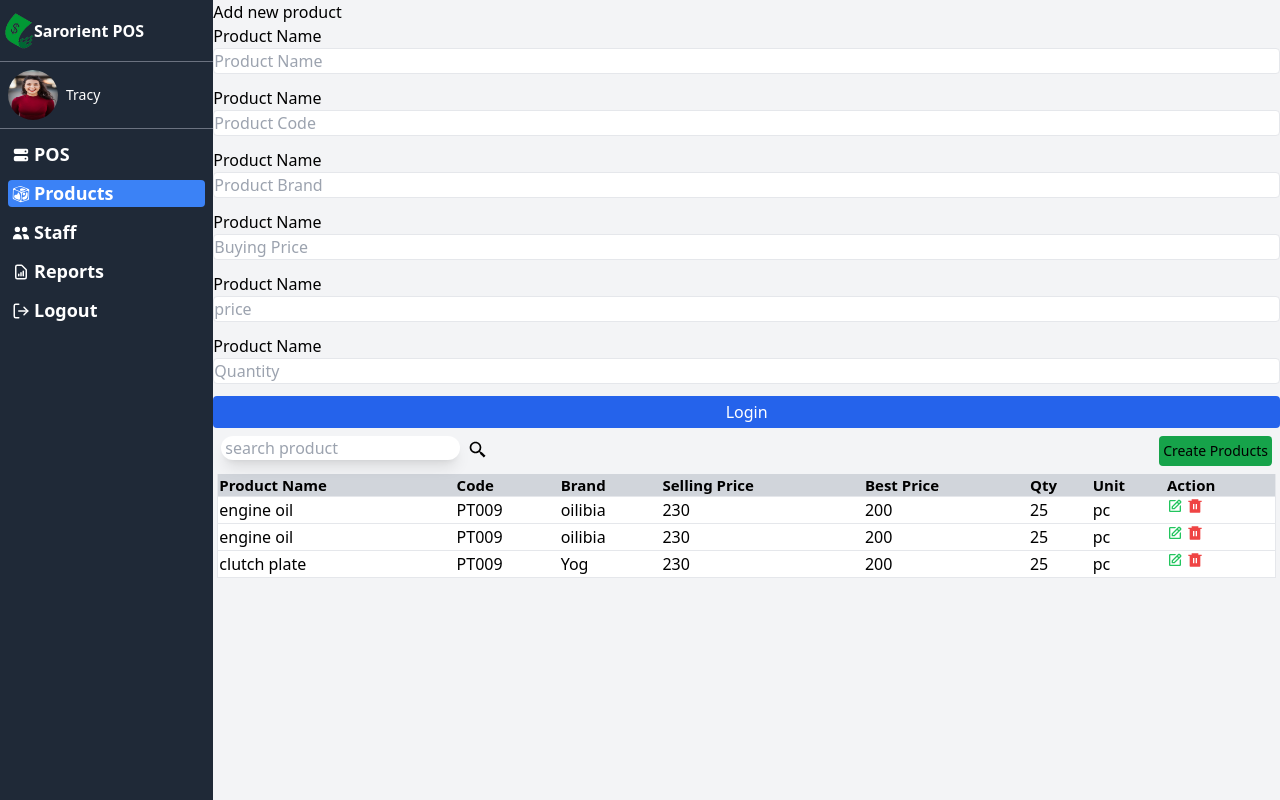
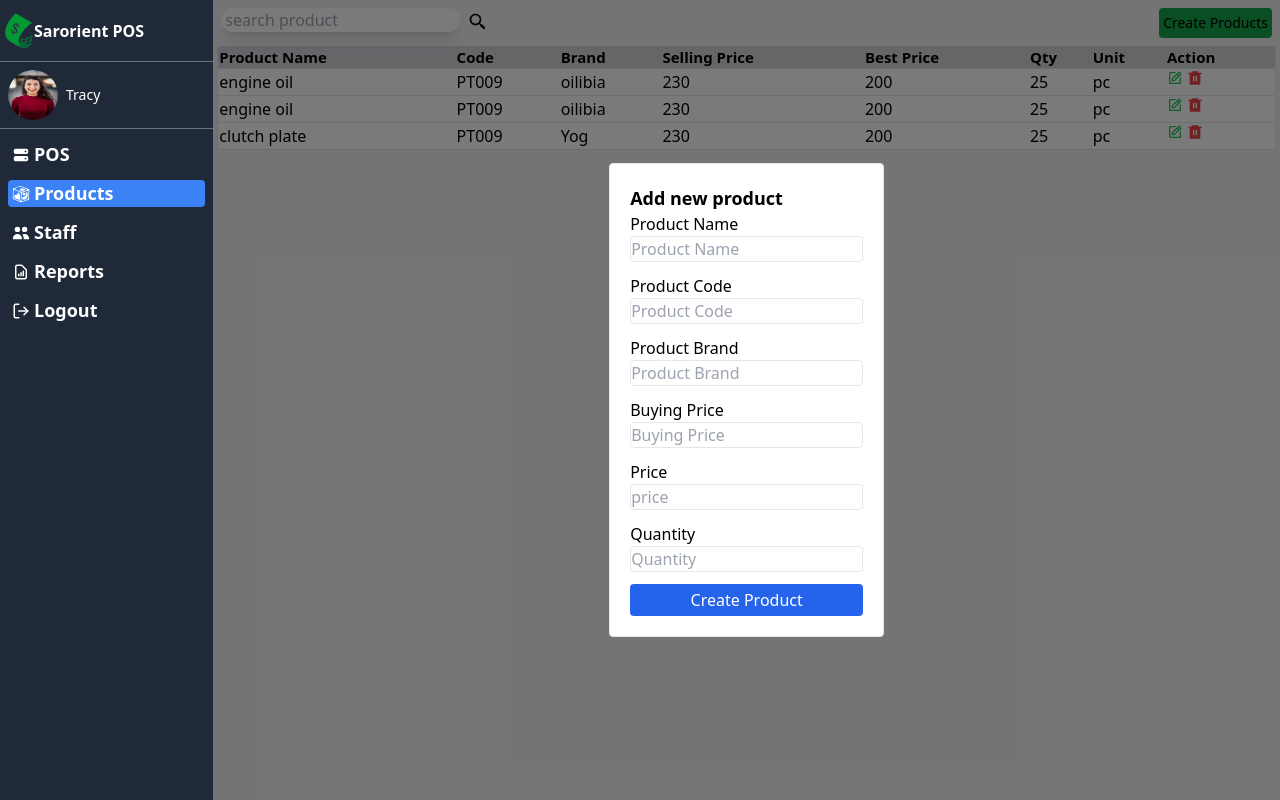
Before and after one commit to saretoduncan/sarorient-pos, a Next.js app: page /main/products in a window 1280 px wide. Built offline with nearby package versions, Linux system fonts and the light colour scheme.

Commit message:
complete create product  form  validation

```diff
--- a/app/components/Create_Product.tsx
+++ b/app/components/Create_Product.tsx
@@ -1,18 +1,22 @@
 "use client";
 import { SubmitHandler, useForm } from "react-hook-form";
-
+import { IProduct } from "../interfaces/IProducts";
 export default function Create_Product() {
   const {
     register,
     handleSubmit,
     formState: { errors },
-  } = useForm<any>();
+  } = useForm<IProduct>();
+
+  const handleSubmitProduct: SubmitHandler<IProduct> = (productInfo) => {
+    console.log(productInfo);
+  };
   return (
     <>
-      <section className="">
-        <h3>Add new product</h3>
+      <section className="" >
+        <h3 className="font-bold text-lg">Add new product</h3>
         <div>
-          <form>
+          <form onSubmit={handleSubmit(handleSubmitProduct)}>
             <div className="flex flex-col mb-3">
               <label htmlFor="productName">Product Name</label>
               <input
@@ -21,109 +25,109 @@ export default function Create_Product() {
                 type="text"
                 required
                 className=" border border-gray-200 rounded focus:outline-none focus:ring focus:border-blue-500 focus:rounded-sm "
-                {...register("productName", {
+                {...register("product", {
                   required: true,
                 })}
               />
-              {/* {errors.username && (
+              {errors.product && (
                 <span className="text-red-500 text-sm">
-                    {errors.username.message}
+                  {errors.product.message}
                 </span>
-                )} */}
+              )}
             </div>
             <div className="flex flex-col mb-3">
-              <label htmlFor="productCode">Product Name</label>
+              <label htmlFor="productCode">Product Code</label>
               <input
                 placeholder="Product Code"
                 id="productCode"
                 type="text"
                 required
                 className=" border border-gray-200 rounded focus:outline-none focus:ring focus:border-blue-500 focus:rounded-sm "
-                {...register("productCode", {
+                {...register("code", {
                   required: true,
                 })}
               />
-              {/* {errors.username && (
+              {errors.code && (
                 <span className="text-red-500 text-sm">
-                    {errors.username.message}
+                  {errors.code.message}
                 </span>
-                )} */}
+              )}
             </div>
 
             <div className="flex flex-col mb-3">
-              <label htmlFor="productBrand">Product Name</label>
+              <label htmlFor="productBrand">Product Brand</label>
               <input
                 placeholder="Product Brand"
                 id="productName"
                 type="text"
                 required
                 className=" border border-gray-200 rounded focus:outline-none focus:ring focus:border-blue-500 focus:rounded-sm "
-                {...register("productBrand", {
+                {...register("brand", {
                   required: true,
                 })}
               />
-              {/* {errors.username && (
+              {errors.brand && (
                 <span className="text-red-500 text-sm">
-                    {errors.username.message}
+                  {errors.brand.message}
                 </span>
-                )} */}
+              )}
             </div>
 
             <div className="flex flex-col mb-3">
-              <label htmlFor="buyingPrice">Product Name</label>
+              <label htmlFor="buyingPrice">Buying Price</label>
               <input
                 placeholder="Buying Price"
                 id="buyingPrice"
                 type="number"
                 required
                 className=" border border-gray-200 rounded focus:outline-none focus:ring focus:border-blue-500 focus:rounded-sm "
-                {...register("productName", {
+                {...register("buyingPrice", {
                   required: true,
                 })}
               />
-              {/* {errors.username && (
+              {errors.buyingPrice && (
                 <span className="text-red-500 text-sm">
-                    {errors.username.message}
+                  {errors.buyingPrice.message}
                 </span>
-                )} */}
+              )}
             </div>
 
             <div className="flex flex-col mb-3">
-              <label htmlFor="price">Product Name</label>
+              <label htmlFor="price">Price</label>
               <input
                 placeholder="price"
                 id="price"
                 type="number"
                 required
                 className=" border border-gray-200 rounded focus:outline-none focus:ring focus:border-blue-500 focus:rounded-sm "
-                {...register("productName", {
+                {...register("price", {
                   required: true,
                 })}
               />
-              {/* {errors.username && (
+              {errors.price && (
                 <span className="text-red-500 text-sm">
-                    {errors.username.message}
+                  {errors.price.message}
                 </span>
-                )} */}
+              )}
             </div>
 
             <div className="flex flex-col mb-3">
-              <label htmlFor="productQuantity">Product Name</label>
+              <label htmlFor="productQuantity">Quantity</label>
               <input
                 placeholder="Quantity"
                 id="productQuantity"
                 type="number"
                 required
                 className=" border border-gray-200 rounded focus:outline-none focus:ring focus:border-blue-500 focus:rounded-sm "
-                {...register("productName", {
+                {...register("quantity", {
                   required: true,
                 })}
               />
-              {/* {errors.username && (
+              {errors.quantity && (
                 <span className="text-red-500 text-sm">
-                    {errors.username.message}
+                  {errors.quantity.message}
                 </span>
-                )} */}
+              )}
             </div>
 
             <div>
@@ -131,7 +135,7 @@ export default function Create_Product() {
                 type="submit"
                 className="bg-blue-600 rounded text-white py-1 w-full"
               >
-                Login
+                Create Product
               </button>
             </div>
           </form>
--- a/app/components/ProductsTable.tsx
+++ b/app/components/ProductsTable.tsx
@@ -5,9 +5,13 @@ import Create_Product from "./Create_Product";
 const Products_table: React.FC<{}> = () => {
   return (
     <>
-      <main className="relative">
-        <section className="p"></section>
-        <Create_Product/>
+      <main className="relative h-screen">
+        <section className="absolute top-0 left-0 bottom-0 right-0 bg-[rgba(0,0,0,0.52)] flex justify-center">
+          {" "}
+          <div className="my-auto border rounded bg-white p-5">
+            <Create_Product />
+          </div>
+        </section>
 
         <section className="grid grid-cols-2 p-2">
           <div className="flex space-x-1">
--- a/app/interfaces/IProducts.ts
+++ b/app/interfaces/IProducts.ts
@@ -1,7 +1,8 @@
-export interface Product{
+export interface IProduct{
     product:string,
     brand:string,
     buyingPrice:number,
+    code:string,
     price:number,
     quantity:number
 }
--- a/package.json
+++ b/package.json
@@ -20,6 +20,7 @@
     "react-dom": "18.2.0",
     "react-hook-form": "^7.43.9",
     "react-hook-form-resolvers": "^0.0.1",
+    "react-icons": "^4.8.0",
     "tailwindcss": "3.3.2",
     "typescript": "5.0.4",
     "yup": "^1.1.1",
```
Also changed, not shown: 1 other file (tests, documents, lock files or other folders). Lines whose indentation alone changed are shown as unchanged.
